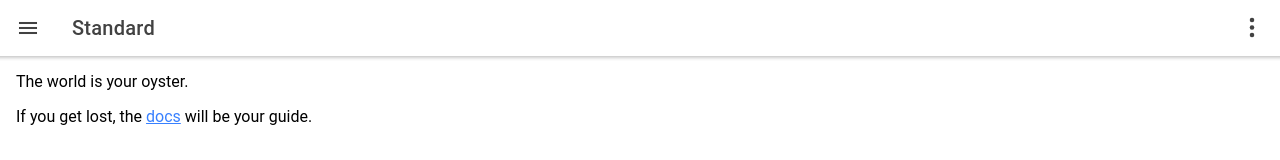
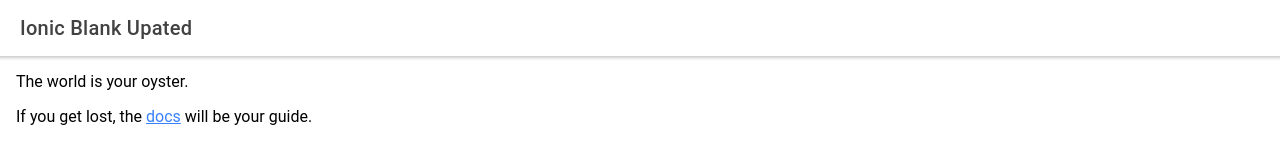
Before and after one commit to robfromerd/ionic-react, a React (Create React App) app: page /home in a window 1280 px wide. Shown: the top 160 px of the page. Built offline with nearby package versions, Linux system fonts and the light colour scheme.

Commit message:
Update Home.tsx

```diff
--- a/src/pages/Home.tsx
+++ b/src/pages/Home.tsx
@@ -1,23 +1,13 @@
+import { IonContent, IonHeader, IonPage, IonTitle, IonToolbar } from '@ionic/react';
 import React from 'react';
-import { IonPage, IonHeader, IonContent, IonToolbar, IonTitle, IonButtons, IonBackButton, IonButton, IonIcon, IonMenuButton, IonSearchbar, IonSegment, IonSegmentButton } from '@ionic/react';
-import { personCircle, search, helpCircle, star, create, ellipsisHorizontal, ellipsisVertical } from 'ionicons/icons';
 
 const Home: React.FC = () => {
   return (
     <IonPage>
       <IonHeader>
-     <Ion-toolbar>
-        <Ion-buttons slot="start">
-          <Ion-menu-button auto-hide="false"></Ion-menu-button>
-        </Ion-buttons>
-        <Ion-buttons slot="primary">
-          <Ion-button>
-            <Ion-icon slot="icon-only" ios="ellipsis-horizontal" md="ellipsis-vertical"></Ion-icon>
-          </Ion-button>
-        </Ion-buttons>
-
-        <Ion-title>Standard</Ion-title>
-      </Ion-toolbar>
+        <IonToolbar>
+          <IonTitle>Ionic Blank Upated</IonTitle>
+        </IonToolbar>
       </IonHeader>
       <IonContent className="ion-padding">
         The world is your oyster.
```
